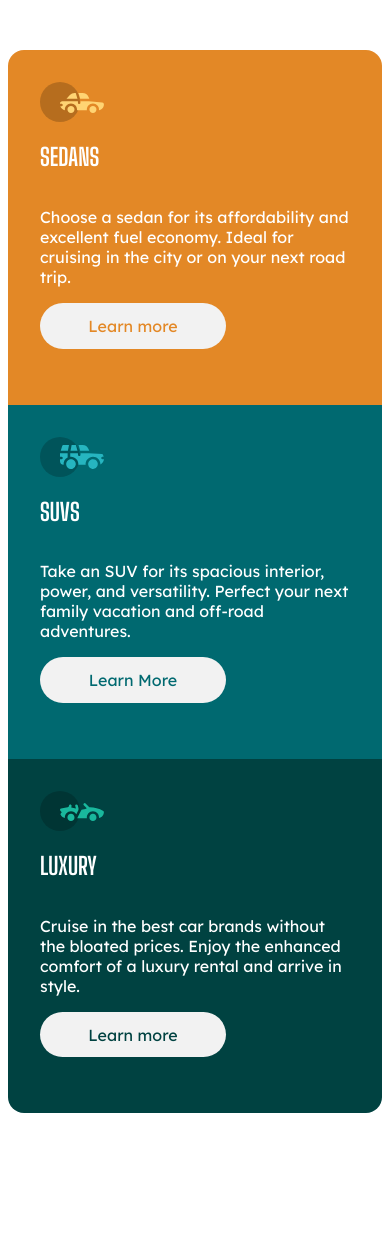
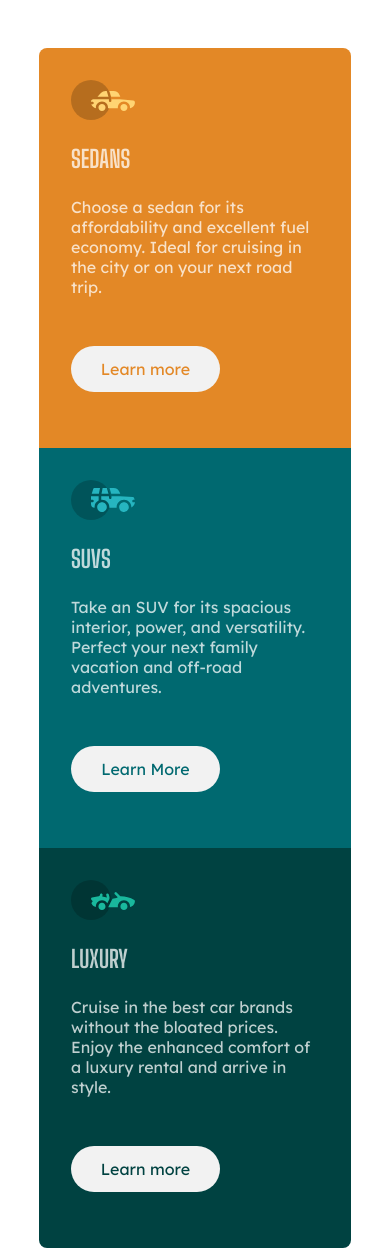
Before and after one commit to perterHUAN/MyFrontendMentorChallanges, a plain HTML site: page 3-column-preview-card-component-main/index.html in a window 390 px wide. Before the commit the page ends 1113 px from the top, so only its background shows below. Drawn offline with Linux system fonts and the light colour scheme.

Commit message:
correct and improve the design of 3-column-preview-card-component

```diff
--- a/3-column-preview-card-component-main/style.css
+++ b/3-column-preview-card-component-main/style.css
@@ -1,53 +1,69 @@
 @import url("https://fonts.googleapis.com/css2?family=Lexend+Deca&display=swap");
 @import url("https://fonts.googleapis.com/css2?family=Big+Shoulders+Display:wght@700&display=swap");
+* {
+  margin: 0;
+  padding: 0;
+  box-sizing: border-box;
+}
+:root {
+  --brightOrange: hsl(31, 77%, 52%);
+  --darkCyan: hsl(184, 100%, 22%);
+  --veryDarkCyan: hsl(179, 100%, 13%);
+  --white: hsl(0, 0%, 100%, 0.75);
+  --lightGray: hsl(0, 0%, 95%);
+}
+
 body {
-  background-color: hsla(0, 0%, 100%, 0.75);
+  background-color: var(--white);
   display: flex;
   justify-content: center;
   align-items: center;
-  height: 100vh;
+  min-height: 100vh;
   font-family: "Lexend Deca", sans-serif;
 }
 .cars {
   display: flex;
-  max-width: 900px;
-  height: 400px;
 }
 .car {
+  width: 300px;
+  height: 400px;
   padding: 2rem;
   display: flex;
   flex-direction: column;
-  color: white;
+  color: var(--white);
 }
 .car:nth-child(1) {
-  background-color: hsl(31, 77%, 52%);
-  border-top-left-radius: 1rem;
-  border-bottom-left-radius: 1rem;
+  background-color: var(--brightOrange);
+  border-top-left-radius: 0.5rem;
+  border-bottom-left-radius: 0.5rem;
 }
 .car:nth-child(1) button {
-  color: hsl(31, 77%, 52%);
+  color: var(--brightOrange);
 }
 .car:nth-child(2) {
-  background-color: hsl(184, 100%, 22%);
+  background-color: var(--darkCyan);
 }
 .car:nth-child(2) button {
-  color: hsl(184, 100%, 22%);
+  color: var(--darkCyan);
 }
 .car:nth-child(3) {
-  background-color: hsl(179, 100%, 13%);
-  border-top-right-radius: 1rem;
-  border-bottom-right-radius: 1rem;
+  background-color: var(--veryDarkCyan);
+  border-top-right-radius: 0.5rem;
+  border-bottom-right-radius: 0.5rem;
 }
 .car:nth-child(3) button {
-  color: hsl(179, 100%, 13%);
+  color: var(--veryDarkCyan);
 }
 h2 {
+  margin-top: 1.5rem;
   font-family: "Big Shoulders Display", cursive;
   font-weight: 700;
 }
 p {
   flex-grow: 2;
   font-weight: 400;
+  margin-top: 1.5rem;
+  margin-bottom: 1.5rem;
 }
 button {
   padding: 0.8rem 1rem;
@@ -67,18 +83,29 @@ button:active {
   background-color: inherit !important;
   border: 2px solid white !important;
 }
-@media screen and (max-width: 650px) {
+@media screen and (max-width: 900px) {
   .cars {
     flex-direction: column;
-    width: auto;
-    height: 90%;
+    width: 60%;
+  }
+  .car {
+    width: 100%;
+    height: 400px;
   }
   .car:nth-child(1) {
     border-bottom-left-radius: 0;
-    border-top-right-radius: 1rem;
+    border-top-right-radius: 0.5rem;
+    margin-top: 3rem;
   }
   .car:nth-child(3) {
     border-top-right-radius: 0;
-    border-bottom-left-radius: 1rem;
+    border-bottom-left-radius: 0.5rem;
+    margin-bottom: 3rem;
   }
 }
+
+@media screen and (max-width: 668px) {
+  .cars {
+    width: 80%;
+  }
+}
```
Also changed, not shown: 3-column-preview-card-component-main/desktop_screenshot.png (added), 3-column-preview-card-component-main/mobile_screenshot.png (added), 1 other file.
